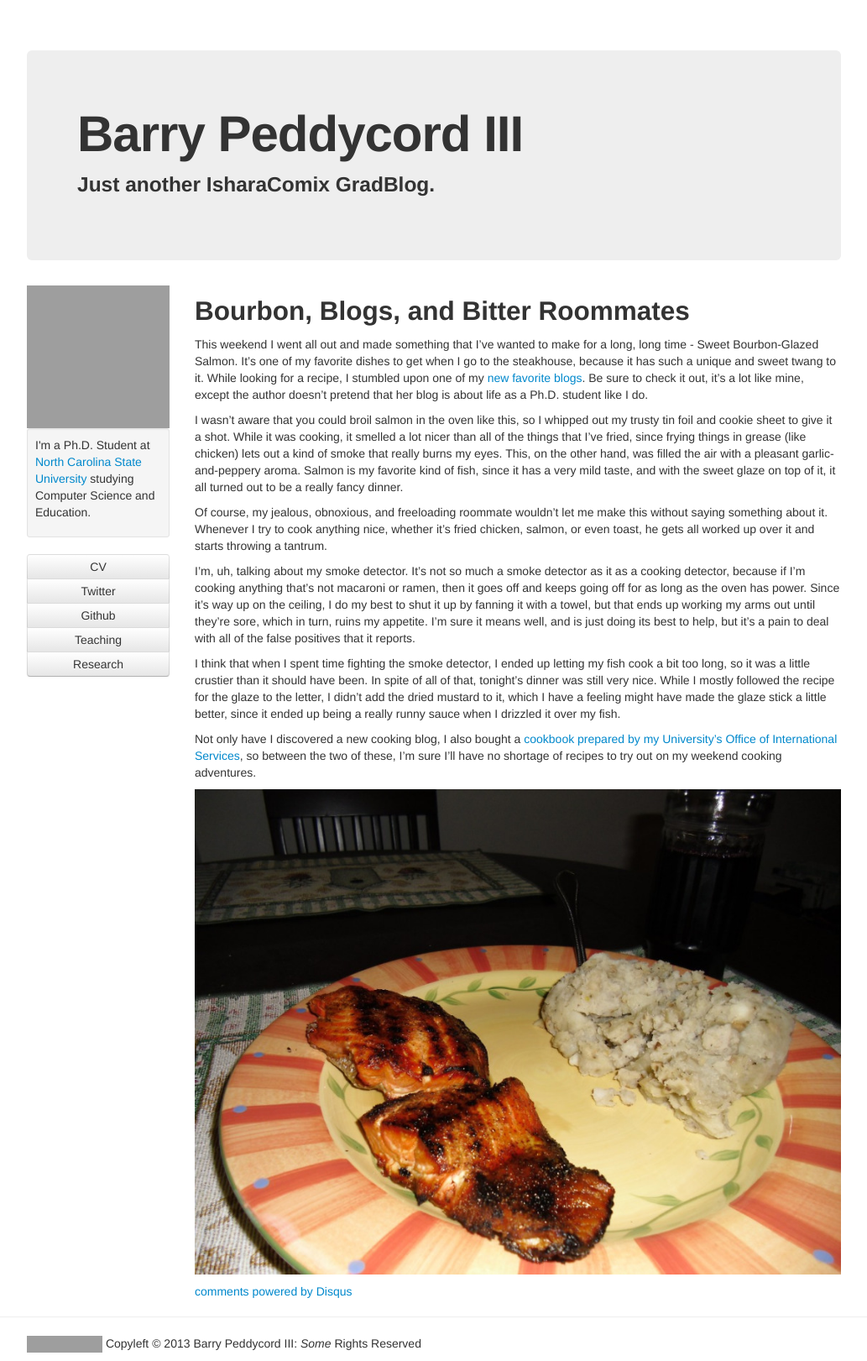
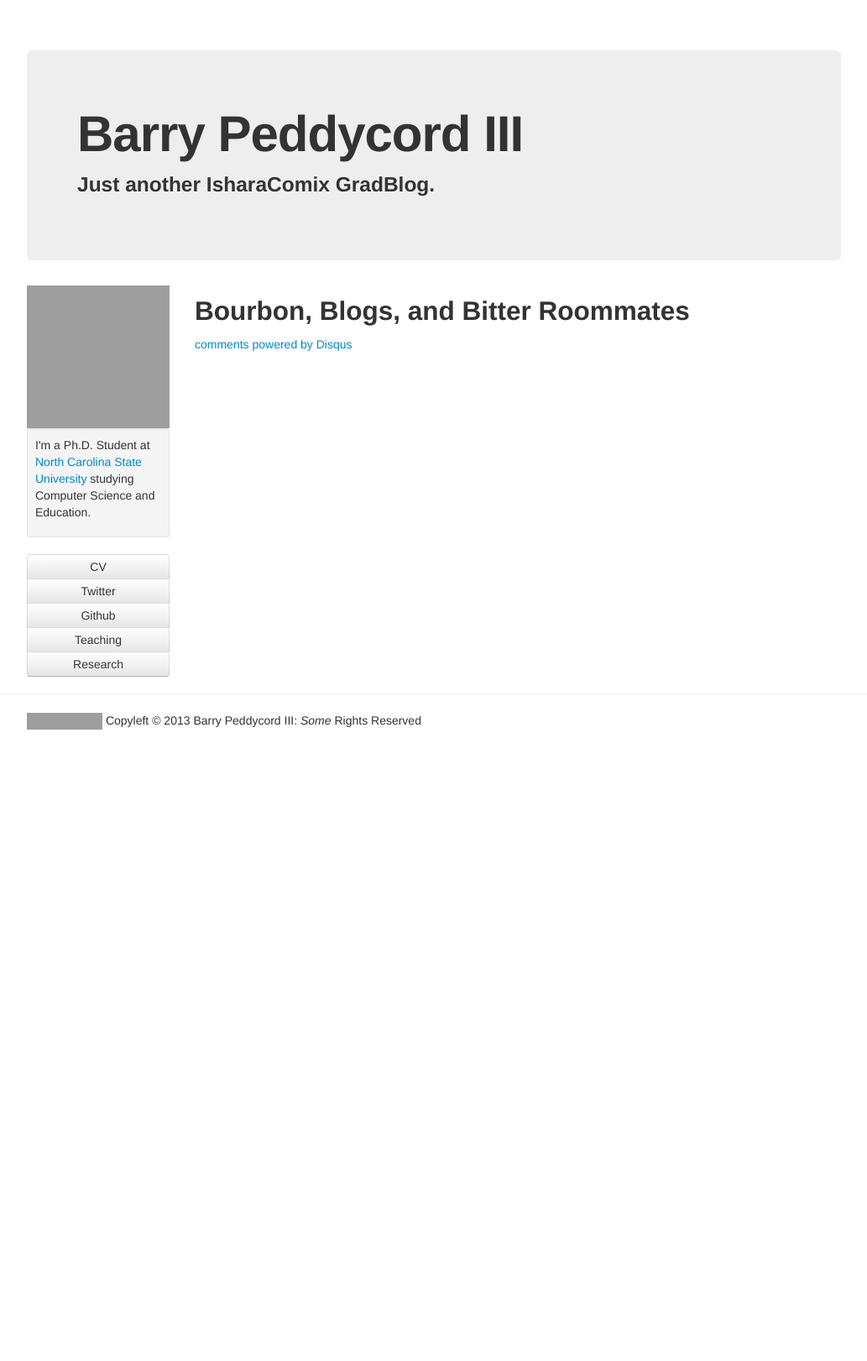
Before and after one commit to isharacomix/oldsite, a Jekyll site: the page built from _posts/2011-10-16-bourbon-blogs-bitter-roommates.md, in a window 1280 px wide. Shown: the whole page at 84% size, without its empty margins (123-1156 px from the left). Built offline with Jekyll 4.4.1, drawn with Linux system fonts in a browser that asks for light colours; comment, search, counter and statistics services are not loaded; after the commit the page ends 900 px from its top, so only the background shows below that; grey boxes are pictures that could not be loaded.

Commit message:
another broken blog post. i need to do these one by one now.

```diff
--- a/_posts/2011-10-16-bourbon-blogs-bitter-roommates.md
+++ b/_posts/2011-10-16-bourbon-blogs-bitter-roommates.md
@@ -2,17 +2,3 @@
 layout: post
 title: Bourbon, Blogs, and Bitter Roommates
 ---
-
-This weekend I went all out and made something that I've wanted to make for a long, long time - Sweet Bourbon-Glazed Salmon. It's one of my favorite dishes to get when I go to the steakhouse, because it has such a unique and sweet twang to it. While looking for a recipe, I stumbled upon one of my [new favorite blogs](http://www.howsweeteats.com/2011/03/crispy-bourbon-glazed-salmon/). Be sure to check it out, it's a lot like mine, except the author doesn't pretend that her blog is about life as a Ph.D. student like I do.
-
-I wasn't aware that you could broil salmon in the oven like this, so I whipped out my trusty tin foil and cookie sheet to give it a shot. While it was cooking, it smelled a lot nicer than all of the things that I've fried, since frying things in grease (like chicken) lets out a kind of smoke that really burns my eyes. This, on the other hand, was filled the air with a pleasant garlic-and-peppery aroma. Salmon is my favorite kind of fish, since it has a very mild taste, and with the sweet glaze on top of it, it all turned out to be a really fancy dinner.
-
-Of course, my jealous, obnoxious, and freeloading roommate wouldn't let me make this without saying something about it. Whenever I try to cook anything nice, whether it's fried chicken, salmon, or even toast, he gets all worked up over it and starts throwing a tantrum.
-
-I'm, uh, talking about my smoke detector. It's not so much a smoke detector as it as a cooking detector, because if I'm cooking anything that's not macaroni or ramen, then it goes off and keeps going off for as long as the oven has power. Since it's way up on the ceiling, I do my best to shut it up by fanning it with a towel, but that ends up working my arms out until they're sore, which in turn, ruins my appetite. I'm sure it means well, and is just doing its best to help, but it's a pain to deal with all of the false positives that it reports.
-
-I think that when I spent time fighting the smoke detector, I ended up letting my fish cook a bit too long, so it was a little crustier than it should have been. In spite of all of that, tonight's dinner was still very nice. While I mostly followed the recipe for the glaze to the letter, I didn't add the dried mustard to it, which I have a feeling might have made the glaze stick a little better, since it ended up being a really runny sauce when I drizzled it over my fish.
-
-Not only have I discovered a new cooking blog, I also bought a [cookbook prepared by my University's Office of International Services](https://ois.ncsu.edu/public/cookbook/index.cfm), so between the two of these, I'm sure I'll have no shortage of recipes to try out on my weekend cooking adventures.
-
-![Photo]({{ site.baseurl }}img/pic_bourbon_salmon.jpg)
```
Also changed, not shown: _posts/2011-10-15-backbreaking-community-service.md (+14 -0 lines).
